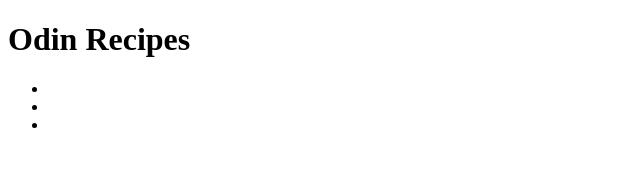
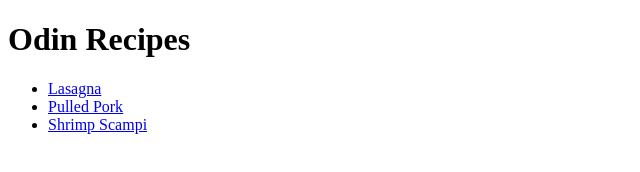
Before and after one commit to Nknky09/odin-recipes, a plain HTML site: page index.html in a window 1280 px wide. Shown: the whole page, without its empty margins (0-640 px from the left). Drawn offline with Linux system fonts and the light colour scheme.

Commit message:
changed a href description html

```diff
--- a/index.html
+++ b/index.html
@@ -9,9 +9,9 @@
 <body>
   <h1>Odin Recipes</h1>
   <ul>
-    <li><a href="recipes/lasagna.html"></a></li>
-    <li><a href="recipes/pulled-pork.html"></a></li>
-    <li><a href="recipes/shrimp-scampi.html"></a></li>
+    <li><a href="recipes/lasagna.html">Lasagna</a></li>
+    <li><a href="recipes/pulled-pork.html">Pulled Pork</a></li>
+    <li><a href="recipes/shrimp-scampi.html">Shrimp Scampi</a></li>
     </ul>
 </body>
 </html>
```
